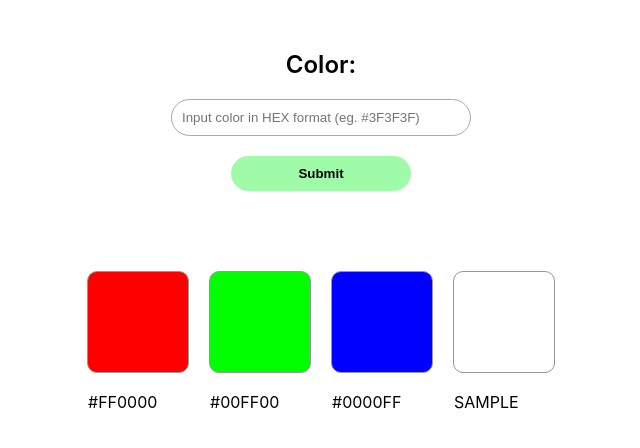
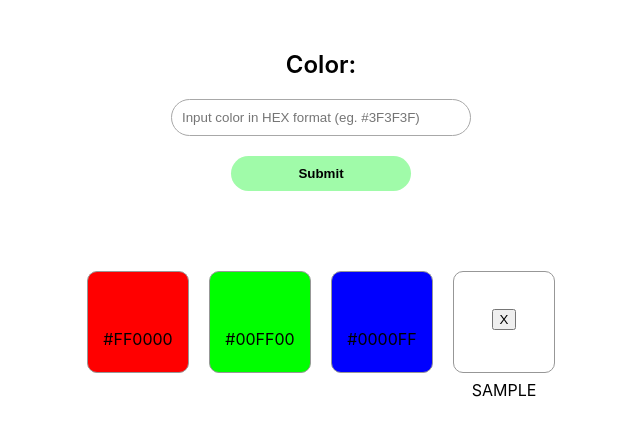
Before and after one commit to baranero/color-filter, a React (Create React App) app: page / in a window 1280 px wide. Both pictures are taken after typing "Sample" into the empty fields and a click on the button "Submit". Shown: the top 448 px of the page, without its empty margins (319-959 px from the left). Built offline with nearby package versions, Linux system fonts and the light colour scheme.

Commit message:
remove colors added by user

```diff
--- a/src/App.tsx
+++ b/src/App.tsx
@@ -14,20 +14,13 @@ const App: React.FC = () => {
 
   const [colorsArray, setColorsArray] = useState<Colors[]>(defaultColors)
 
-  console.log(colorsArray);
-
   useEffect(() => {
 
     let localStorageColors = localStorage.getItem('enteredColors')
     if (localStorageColors === null) {
       localStorage.setItem('enteredColors', JSON.stringify(defaultColors))
-    }
-
-    if (localStorageColors) {
+    } else {
       setColorsArray(JSON.parse(localStorageColors))
-    } else {
-
-
     }
   }, [])
 
@@ -38,12 +31,15 @@ const App: React.FC = () => {
     setColorsArray([...colorsArray, color])
     localStorage.setItem('enteredColors', JSON.stringify([...colorsArray, color]))
   }
-console.log(colorsArray);
 
+  const removeColor = (id: string) => {
+    setColorsArray(prev => prev.filter(item => item.id !== id))
+    localStorage.setItem('enteredColors', JSON.stringify([...colorsArray]))
+  }
   return (
     <>
       <NewColor onAddColor={addColorToArray}/>
-      <ColorsContainer/>
+      <ColorsContainer onRemoveColor={removeColor}/>
     </>
   );
 }
--- a/src/components/ColorsContainer.module.scss
+++ b/src/components/ColorsContainer.module.scss
@@ -1,24 +1,44 @@
 @import '../styles/variables';
 
-.colors-container {
+.colors {
   display: flex;
   flex-direction: row;
   justify-content: center;
   flex-wrap: wrap;
 
-  p {
-    margin-top: 120px;
-  }
+
+
+  &-container {
+    display: flex;
+    flex-direction: column;
+    justify-content: center;
+    align-items: center;
+
 
     @for $i from 1 to str-length($number-of-child) {
-    &-item:nth-child(#{$i}) {
+      &:nth-child(#{$i}) {
         background: var(--color-user-#{$i});
-      width: 100px;
-      height: 100px;
         border: 1px solid #979797;
         margin: 30px 10px;
         border-radius: 10px;
+        width: 100px;
+        height: 100px;
       }
     }
 
+    &-item {
+      display: flex;
+      flex-direction: column;
+      align-items: center;
+      justify-content: center;
+
+      &-button {
+        margin-top: 80px;
       }
+
+      &-name {
+        margin-top: 50px;
+      }
+    }
+  }
+}
--- a/src/components/ColorsContainer.tsx
+++ b/src/components/ColorsContainer.tsx
@@ -1,9 +1,13 @@
-import { useEffect, useState } from 'react';
+import React, { useEffect, useState } from 'react';
 import { defaultColors } from '../data/defaultColors';
 import classes from './ColorsContainer.module.scss'
 import { Colors } from '../App';
 
-const ColorsContainer = () => {
+interface RemoveColorProps {
+  onRemoveColor: (id: string) => void;
+}
+
+const ColorsContainer: React.FC<RemoveColorProps> = ({ onRemoveColor }) => {
 
   const colorsArrayLocalStorage = (JSON.parse(localStorage.getItem('enteredColors')!))
 
@@ -16,16 +20,27 @@ const ColorsContainer = () => {
           document.documentElement.style.setProperty(`--color-user-${i+1}`, colorsArrayLocalStorage[i].color)
         }
       }
-  }, 1)
+  }, 0)
   return () => clearTimeout(timer)
   })
 
 
 
 return (
-  <div className={classes['colors-container']}>
+  <div className={classes['colors']}>
     {colorsArrayLocalStorage && colorsArrayLocalStorage.map((item: Colors) => {
-      return <div className={classes['colors-container-item']} key={item.id}><p>{item.color}</p></div>
+      return (
+
+        <div key={item.id} className={classes['colors-container']}>
+          <div className={classes['colors-container-item']} >
+            {item.addedByUser && <button onClick={() => onRemoveColor(item.id)} className={classes['colors-container-item-button']}>X</button>}
+
+          </div>
+          <p className={classes['colors-container-item-name']}>{item.color}</p>
+        </div>
+
+
+      )
     })}
   </div>
 )
```
Lines whose indentation alone changed are shown as unchanged.
